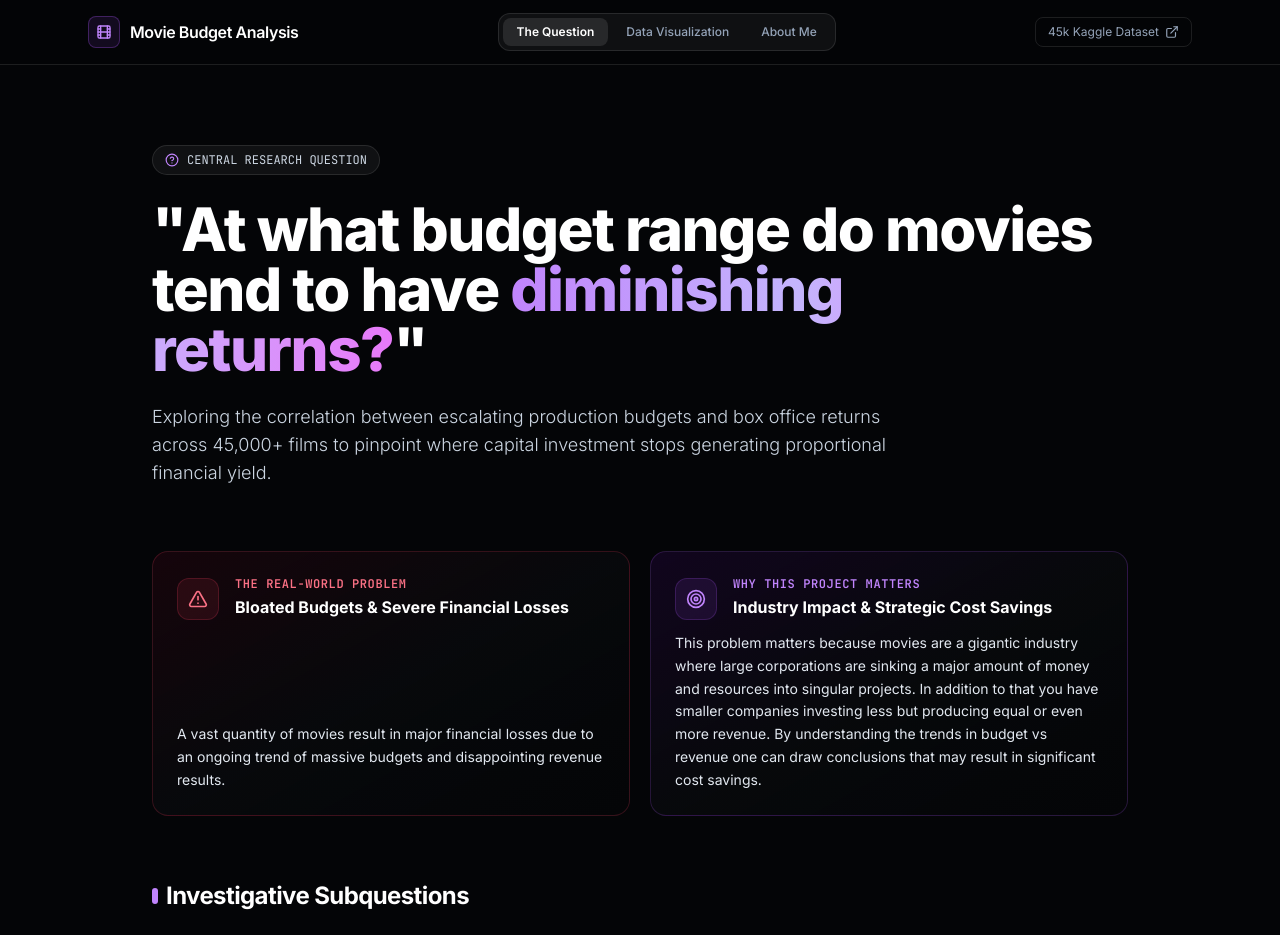
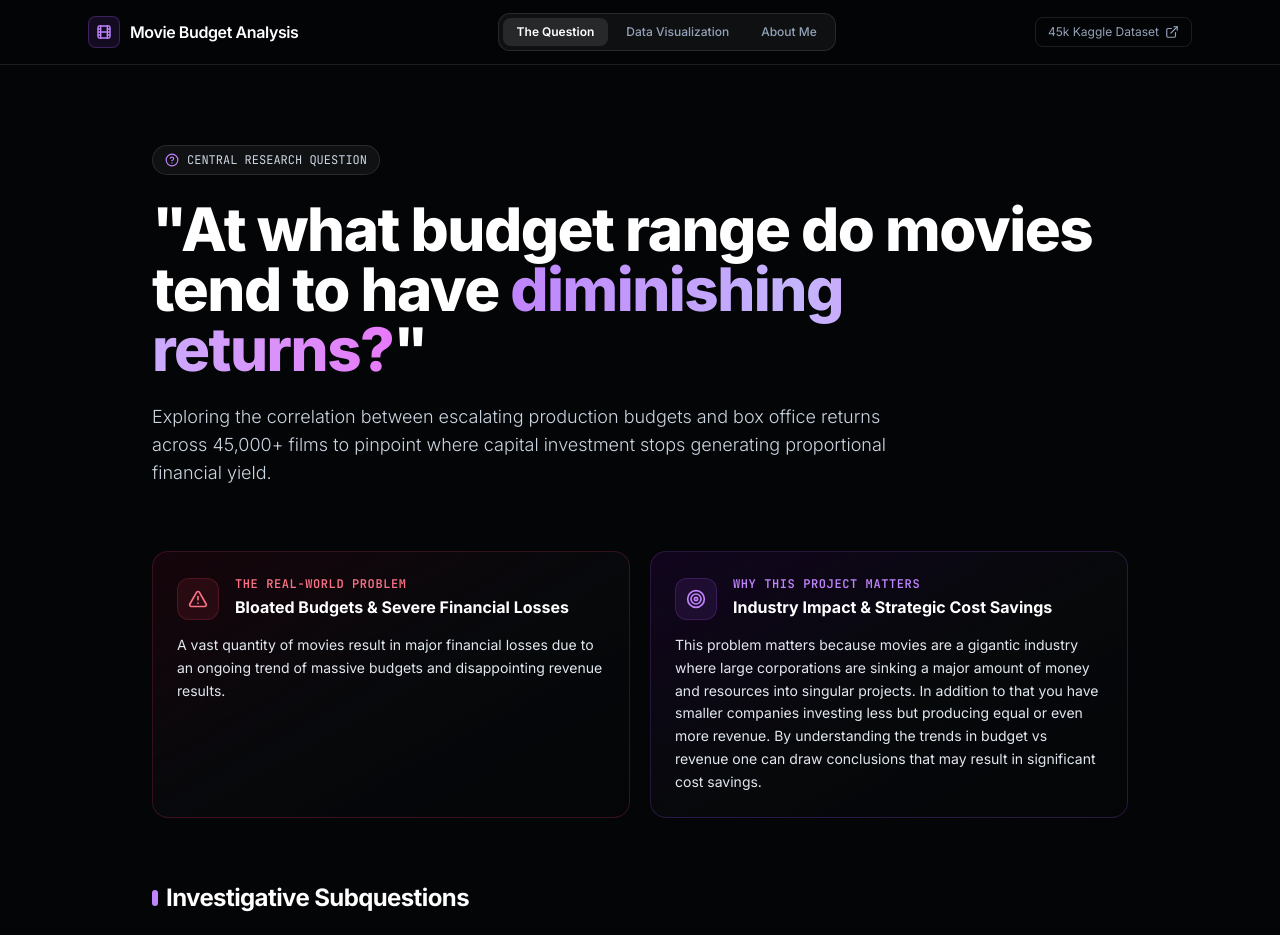
Before and after one commit to ibharrat/movie-budget-diminishing-returns, a React (Vite) app: page / in a window 1280 px wide. Shown: the top 935 px of the page. Built offline with nearby package versions, Linux system fonts and the light colour scheme; the HTML template or start-up script is replaced by a standard one.

Commit message:
Fix spacing gap in The Real-World Problem card on Question page

```diff
--- a/src/components/QuestionPage.tsx
+++ b/src/components/QuestionPage.tsx
@@ -47,8 +47,8 @@ export const QuestionPage: React.FC<QuestionPageProps> = ({ onNavigateToViz }) =
       {/* 2. Real-World Problem & Why This Matters */}
       <div className="grid grid-cols-1 md:grid-cols-2 gap-5">
         {/* The Real-World Problem */}
-        <div className="rounded-2xl p-6 border border-rose-500/20 bg-gradient-to-br from-rose-950/25 via-dark-900/70 to-dark-950 flex flex-col justify-between">
-          <div className="flex items-start gap-4 mb-3">
+        <div className="rounded-2xl p-6 border border-rose-500/20 bg-gradient-to-br from-rose-950/25 via-dark-900/70 to-dark-950 flex flex-col gap-3.5">
+          <div className="flex items-start gap-4">
             <div className="p-2.5 rounded-xl bg-rose-500/10 border border-rose-500/20 text-rose-400 shrink-0 mt-0.5">
               <AlertTriangle className="w-5 h-5" />
             </div>
@@ -67,8 +67,8 @@ export const QuestionPage: React.FC<QuestionPageProps> = ({ onNavigateToViz }) =
         </div>
 
         {/* Why This Project Matters */}
-        <div className="rounded-2xl p-6 border border-purple-500/20 bg-gradient-to-br from-purple-950/25 via-dark-900/70 to-dark-950 flex flex-col justify-between">
-          <div className="flex items-start gap-4 mb-3">
+        <div className="rounded-2xl p-6 border border-purple-500/20 bg-gradient-to-br from-purple-950/25 via-dark-900/70 to-dark-950 flex flex-col gap-3.5">
+          <div className="flex items-start gap-4">
             <div className="p-2.5 rounded-xl bg-purple-500/10 border border-purple-500/20 text-purple-400 shrink-0 mt-0.5">
               <Target className="w-5 h-5" />
             </div>
```
